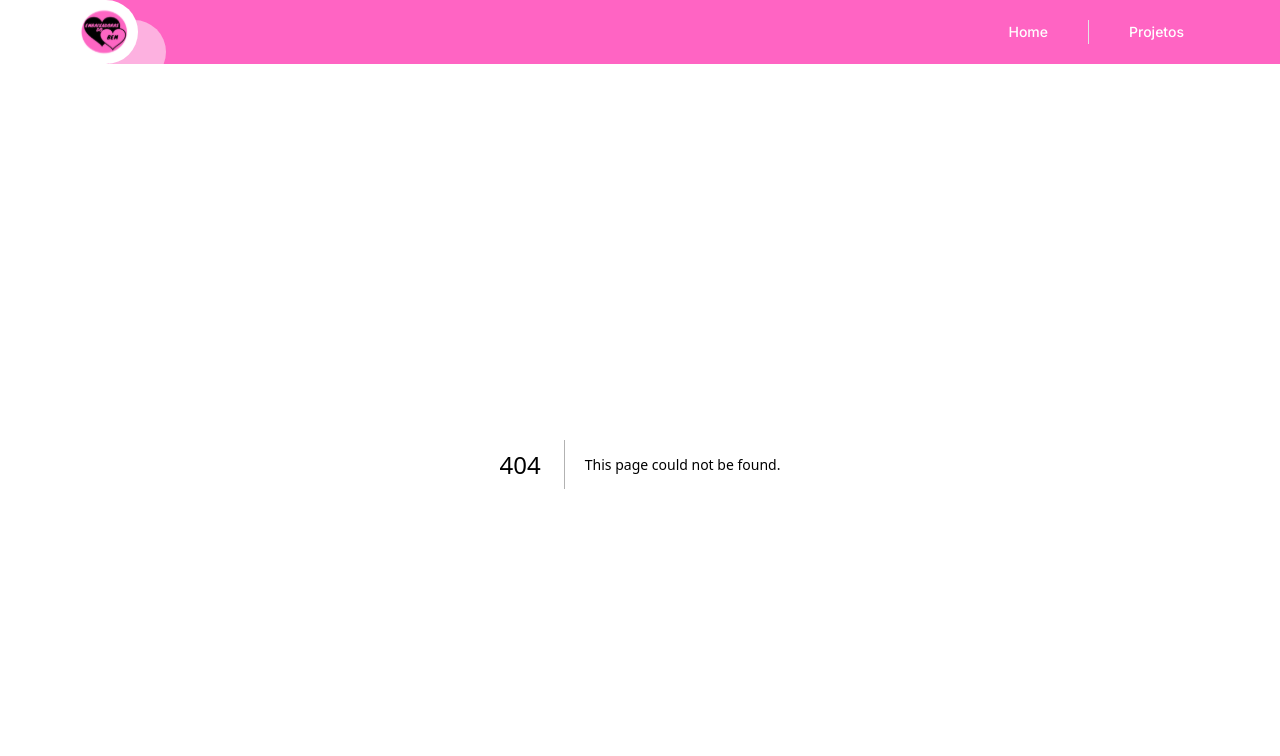
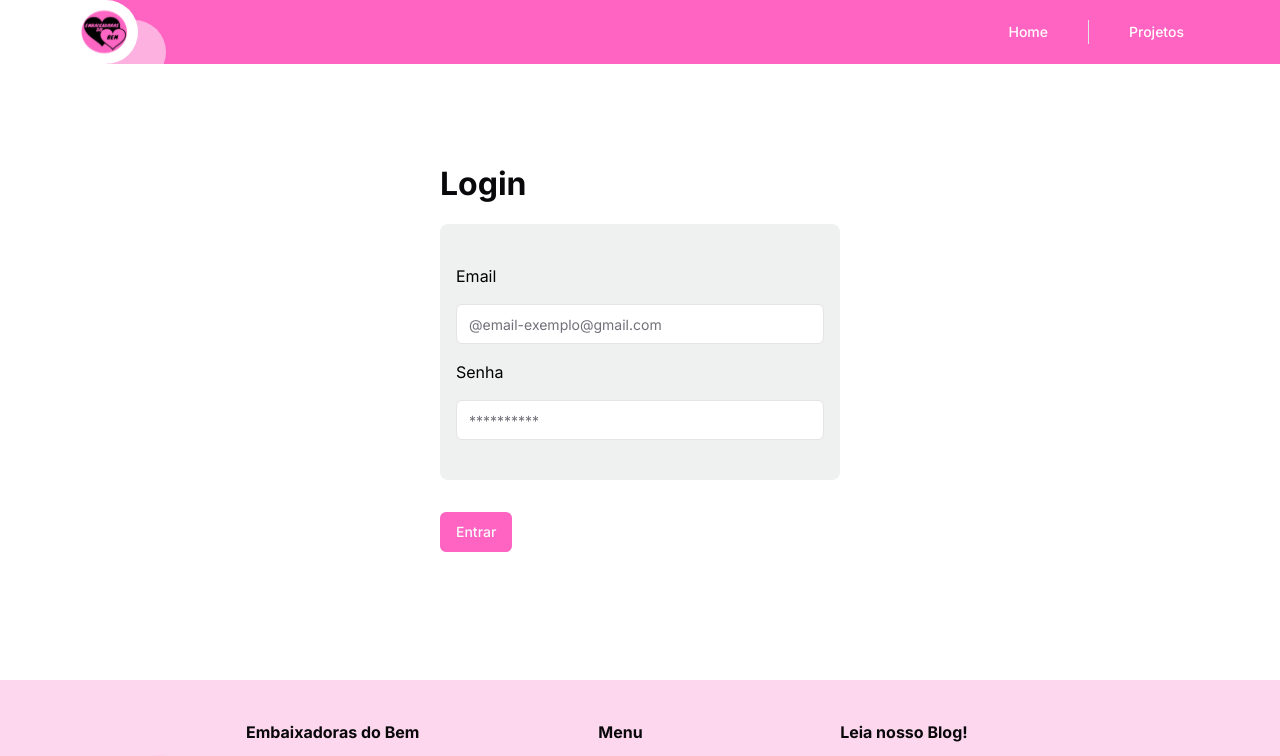
Before and after one commit to itallovidal/embaixadoras-do-bem-site, a Next.js app: page /admin/login in a window 1280 px wide. Before the commit this address had no page. Shown: the top 756 px of the page. Built offline with nearby package versions, Linux system fonts and the light colour scheme.

Commit message:
create login screen

```diff
--- /dev/null
+++ b/src/@types/schemas/login.schema.ts
@@ -0,0 +1,12 @@
+import z from 'zod'
+
+export const loginSchema = z.object({
+  email: z
+    .string({ required_error: 'Campo obrigatório' })
+    .email({ message: 'Preencha com um e-mail válido' }),
+  password: z
+    .string({ required_error: 'Campo obrigatório' })
+    .min(1, { message: 'Campo obrigatório' }),
+})
+
+export type TLoginSchema = z.infer<typeof loginSchema>
--- /dev/null
+++ b/src/pages/admin/login.tsx
@@ -0,0 +1,94 @@
+import { useToast } from '@/hooks/use-toast'
+import { Controller, useForm } from 'react-hook-form'
+import { zodResolver } from '@hookform/resolvers/zod'
+import { Heading } from '@/components/global-components/text/heading'
+import { Input } from '@/components/global-components/input/input'
+import { Button } from '@/components/ui/button'
+import { Loader2 } from 'lucide-react'
+import { loginSchema, TLoginSchema } from '@/types/schemas/login.schema'
+import { useRouter } from 'next/router'
+
+export default function Login() {
+  const { toast } = useToast()
+  const router = useRouter()
+
+  const {
+    control,
+    handleSubmit,
+    formState: { errors, isSubmitting },
+  } = useForm<TLoginSchema>({
+    resolver: zodResolver(loginSchema),
+  })
+
+  async function handleLogin(data: TLoginSchema) {
+    try {
+      console.log(data)
+      toast({
+        className: 'bg-green-600 text-white',
+        title: 'Usuário logado',
+        description: 'Usuário logado com sucessso!',
+      })
+      router.push('/admin/dashboard')
+    } catch (e) {
+      if (e instanceof Error) {
+        toast({
+          variant: 'destructive',
+          title: e.message,
+          description: e.cause as string,
+        })
+      }
+    }
+  }
+
+  return (
+    <div
+      className={'max-w-safeMobile xl:max-w-safeDesktop m-auto my-24 w-[400px]'}
+    >
+      <Heading className={'mb-4'}>Login</Heading>
+      <form
+        onSubmit={(e) => e.preventDefault()}
+        className={'px-4 py-10 bg-gray-200 rounded-lg gap-8 flex flex-col'}
+      >
+        <div className={'flex gap-4 flex-col'}>
+          <Controller
+            control={control}
+            render={({ field }) => (
+              <Input
+                field={'Email'}
+                placeholder={'@email-exemplo@gmail.com'}
+                errorMessage={errors.email?.message}
+                {...field}
+                disabled={isSubmitting}
+                type={'email'}
+              />
+            )}
+            name={'email'}
+          />
+          <Controller
+            control={control}
+            render={({ field }) => (
+              <Input
+                field={'Senha'}
+                placeholder={'**********'}
+                errorMessage={errors.password?.message}
+                {...field}
+                disabled={isSubmitting}
+                type={'password'}
+              />
+            )}
+            name={'password'}
+          />
+        </div>
+      </form>
+
+      <Button
+        disabled={isSubmitting}
+        onClick={handleSubmit(handleLogin)}
+        className={'self-center my-8'}
+      >
+        {isSubmitting && <Loader2 className="mr-2 h-4 w-4 animate-spin" />}
+        Entrar
+      </Button>
+    </div>
+  )
+}
```
